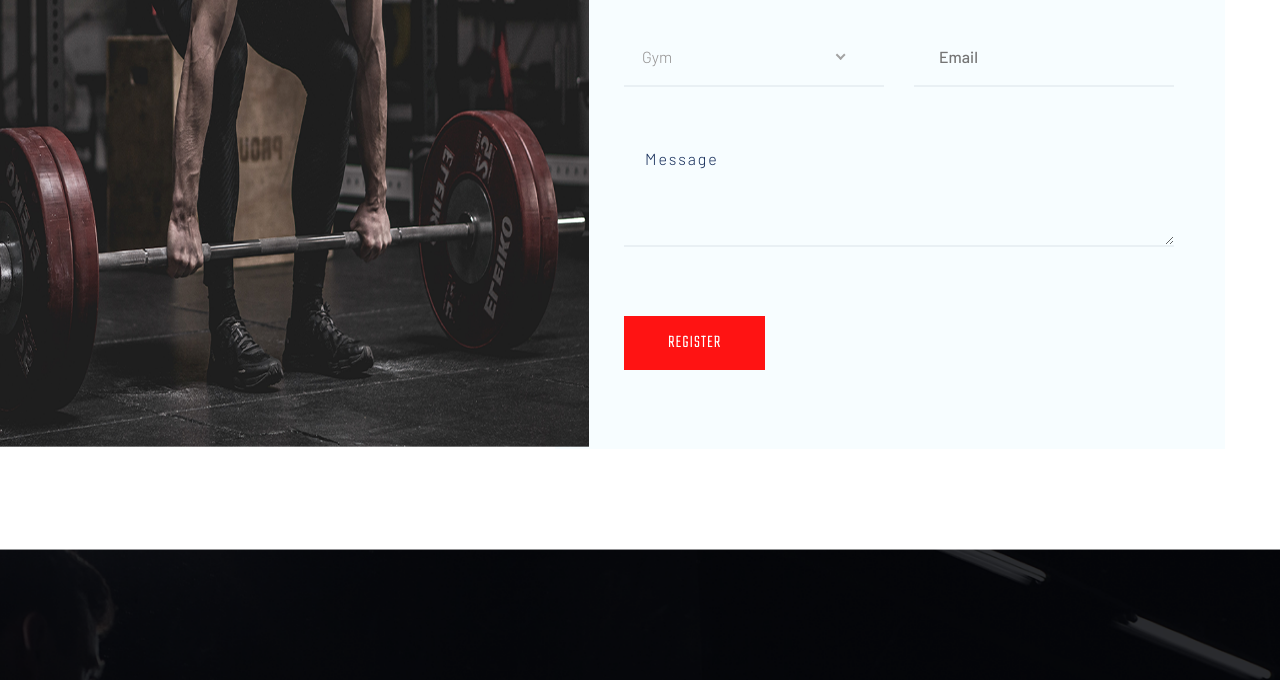
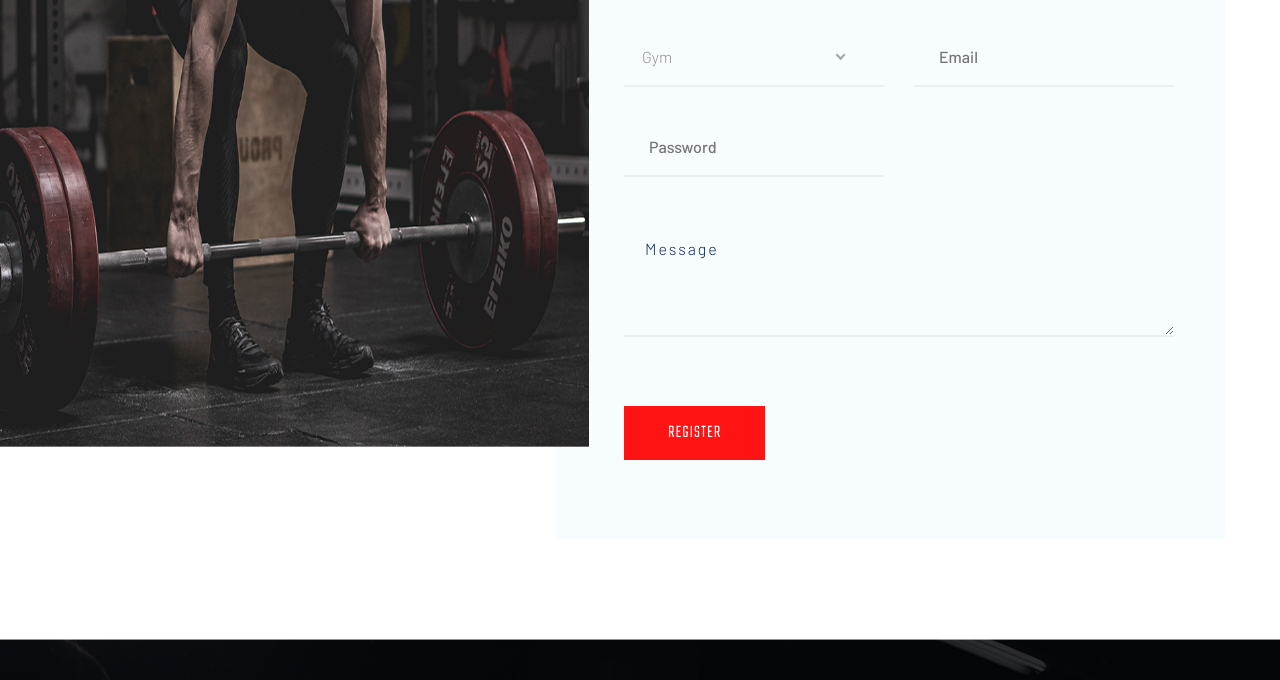
Before and after one commit to JRaimundo3/MyGym, a plain HTML site: page from.html in a window 1280 px wide. Shown: the part 940-1620 px from the top of the page. Drawn offline with Linux system fonts and the light colour scheme.

Commit message:
Update register form with password field

```diff
--- a/from.html
+++ b/from.html
@@ -147,6 +147,11 @@
                                     <div class="col-lg-6 col-md-6">
                                         <div class="form-box subject-icon mb-30">
                                             <input type="Email" name="subject" placeholder="Email">
+                                        </div>
+                                    </div>
+                                    <div class="col-lg-6 col-md-6">
+                                        <div class="form-box subject-icon mb-30">
+                                            <input type="password" name="password" placeholder="Password">
                                         </div>
                                     </div>
                                     <div class="col-lg-12">
```
